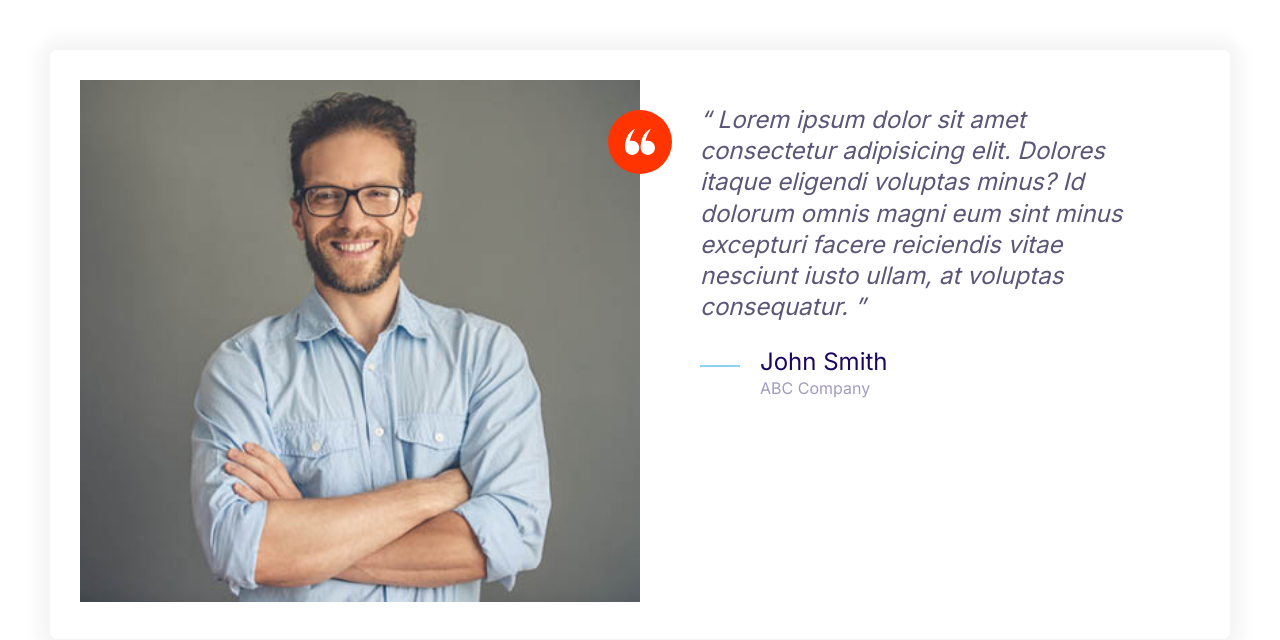
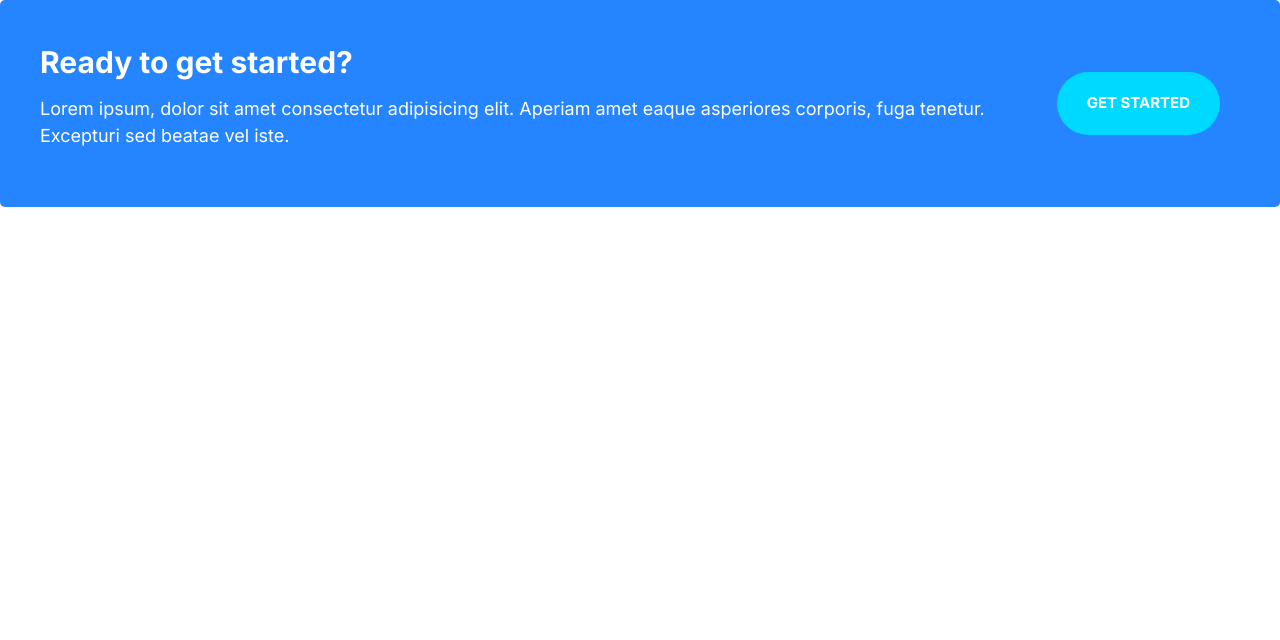
Before and after one commit to BartlomiejWerc/Moshify, a plain HTML site: page index.html in a window 1280 px wide. Drawn offline with Linux system fonts and the light colour scheme.

Commit message:
callouts

```diff
--- a/css/styles.css
+++ b/css/styles.css
@@ -204,6 +204,10 @@ background: #ec3000;
     background: var(--color-headings);
     color: white;
 }
+.btn--streched {
+padding-left: 6rem;
+padding-right: 6rem;
+}
     @media screen and (min-width: 1024px) {
         .btn {
             font-size: 1.5rem;
@@ -399,3 +403,38 @@ margin-bottom: 0;
         margin-left: 6rem;
     }
 }
+.callout {
+    padding: 4rem;
+    border-radius: 5px;
+}
+.callout--primary {
+    background: var(--color-primary);
+    color: #fff;
+}
+.callout__heading {
+    color:white;
+    margin-top: 0;
+    font-size: 3rem;
+}
+.callout .btn {
+    justify-self: center;
+    align-self: center;
+}
+
+.callout__content {
+    text-align: center;
+}
+@media screen and (min-width: 768px) {
+.callout .grid--1x2 {
+    grid-template-columns: 1fr auto;
+}
+
+    .callout__content {
+        text-align: left;
+    }
+
+    .callout .btn {
+        justify-self: start;
+        margin: 0 2rem;
+    }
+}
--- a/index.html
+++ b/index.html
@@ -13,39 +13,18 @@
     <link rel="stylesheet" href="../css/normalizecopy.css" />
     <link rel="stylesheet" href="../css/styles.css" />
   </head>
-  <body style="padding: 5rem">
-    <div class="card testimonial">
+  <body>
+    <div class="callout callout--primary">
       <div class="grid grid--1x2">
-        <div class="testimonial__image">
-          <img src="images/testimonial.jpg" alt="A happy, smiling customer" />
-          <span class="icon-container icon-container--accent">
-            <svg class="icon icon--white icon--small">
-              <use xlink:href="images/sprite.svg#quotes"></use>
-            </svg>
-          </span>
-        </div>
-        <blockquote class="quote">
-          <p class="quote__text">
-            Lorem ipsum dolor sit amet consectetur adipisicing elit. Dolores
-            itaque eligendi voluptas minus? Id dolorum omnis magni eum sint
-            minus excepturi facere reiciendis vitae nesciunt iusto ullam, at
-            voluptas consequatur.
-          </p>
-          <footer>
-            <div class="media">
-              <div class="media__image">
-                <svg class="icon icon--primary quote__line">
-                  <use xlink:href="images/sprite.svg#line"></use>
-                </svg>
-              </div>
-              <div class="media__body">
-                <h3 class="media__title quote__author">John Smith</h3>
-                <p class="quote__organization">ABC Company</p>
-              </div>
-            </div>
-          </footer>
-        </blockquote>
+        <div class="callout__content">
+        <h2 class="callout__heading">Ready to get started?</h2>
+        <p>
+          Lorem ipsum, dolor sit amet consectetur adipisicing elit. Aperiam amet
+          eaque asperiores corporis, fuga tenetur. Excepturi sed beatae vel
+          iste.
+        </p>
       </div>
+      <a href="#" class="btn btn--secondary btn--stretched">Get Started</a>
     </div>
   </body>
 </html>
```
Also changed, not shown: components/callouts.html (added, +14 -0 lines).
